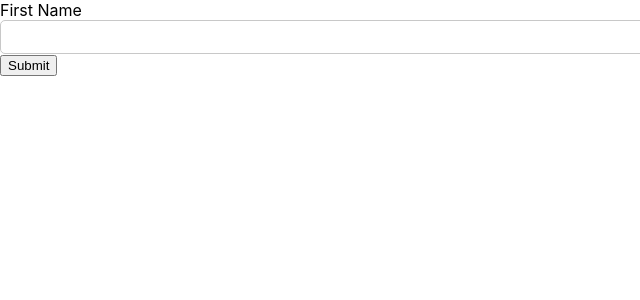
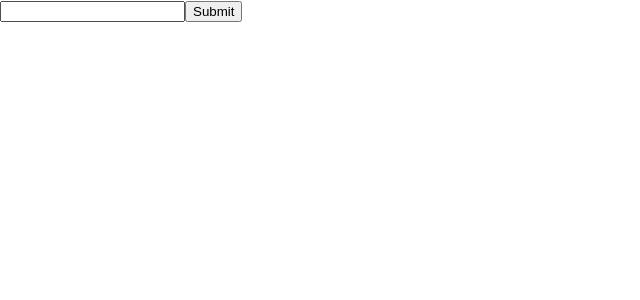
Before and after one commit to mariavisual166/react-form, a React (Create React App) app: page / in a window 1280 px wide. Shown: the top 300 px of the page, without its empty margins (0-640 px from the left). Built offline with nearby package versions, Linux system fonts and the light colour scheme.

Commit message:
changes  onSubmit

```diff
--- a/package.json
+++ b/package.json
@@ -3,7 +3,10 @@
   "version": "0.1.0",
   "private": true,
   "dependencies": {
+    "@emotion/react": "^11.10.0",
+    "@emotion/styled": "^11.10.0",
     "@material-ui/styles": "^4.11.5",
+    "@mui/material": "^5.10.1",
     "@testing-library/jest-dom": "^5.16.5",
     "@testing-library/react": "^13.3.0",
     "@testing-library/user-event": "^13.5.0",
--- a/src/App/App.js
+++ b/src/App/App.js
@@ -1,10 +1,10 @@
 import React from "react";
-import Form from "../Form/Form";
+import Form from "../FormBase/Form";
 
 function App() {
   return (
     <React.StrictMode>
-     <Form />
+      <Form />
     </React.StrictMode>
   );
 }
--- a/src/Form/Form.js
+++ b/src/Form/Form.js
@@ -1,5 +1,6 @@
 import React from "react";
 import { useForm } from "react-hook-form";
+import Button from "@mui/material/Button";
 import Input from "../Input/Input";
 
 function Form({ children }) {
@@ -20,9 +21,10 @@ function Form({ children }) {
         errors={errors}
         required
       />
+      <Button variant="outlined" type="submit">
+        submit
+      </Button>
       {children}
-
-      <input type="submit" />
     </form>
   );
 }
--- /dev/null
+++ b/src/FormBase/Form.js
@@ -0,0 +1,20 @@
+import React from "react";
+
+function Form() {
+  const onSubmit = (e) => {
+    const { text } = e.target;
+    e.preventDefault();
+    console.log(text.value);
+  };
+
+  return (
+    <form onSubmit={onSubmit}>
+      <label>
+        <input type="text" name="text" />
+      </label>
+      <input type="submit" />
+    </form>
+  );
+}
+
+export default Form;
--- a/src/Input/Input.js
+++ b/src/Input/Input.js
@@ -1,12 +1,17 @@
+import TextField from "@mui/material/TextField";
 import * as React from "react";
-import makeStyles from "./Input.styles";
 
-function Input({ name, label, register, required, errors }) {
-  const classes = makeStyles();
+function Input({ name, label, register, required, errors, type }) {
   return (
     <>
-      <label>{label}</label>
-      <input className={classes.input} {...register(name, { required })} />
+      <TextField
+        id="outlined-basic"
+        label={label}
+        variant="outlined"
+        type={type}
+        {...register(name, { required })}
+      />
+
       {errors[name] && <span>This field is required</span>}
     </>
   );
```
Also changed, not shown: 1 other file (tests, documents, lock files or other folders).
